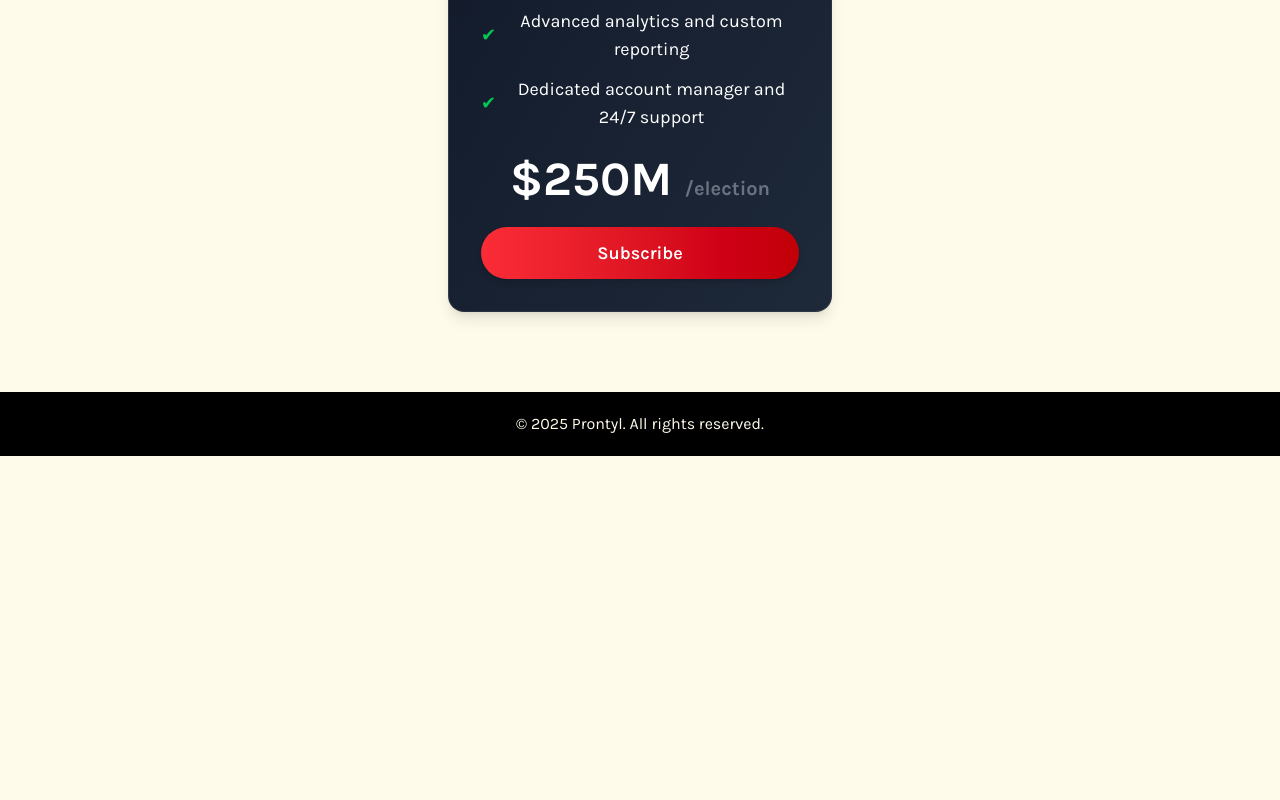
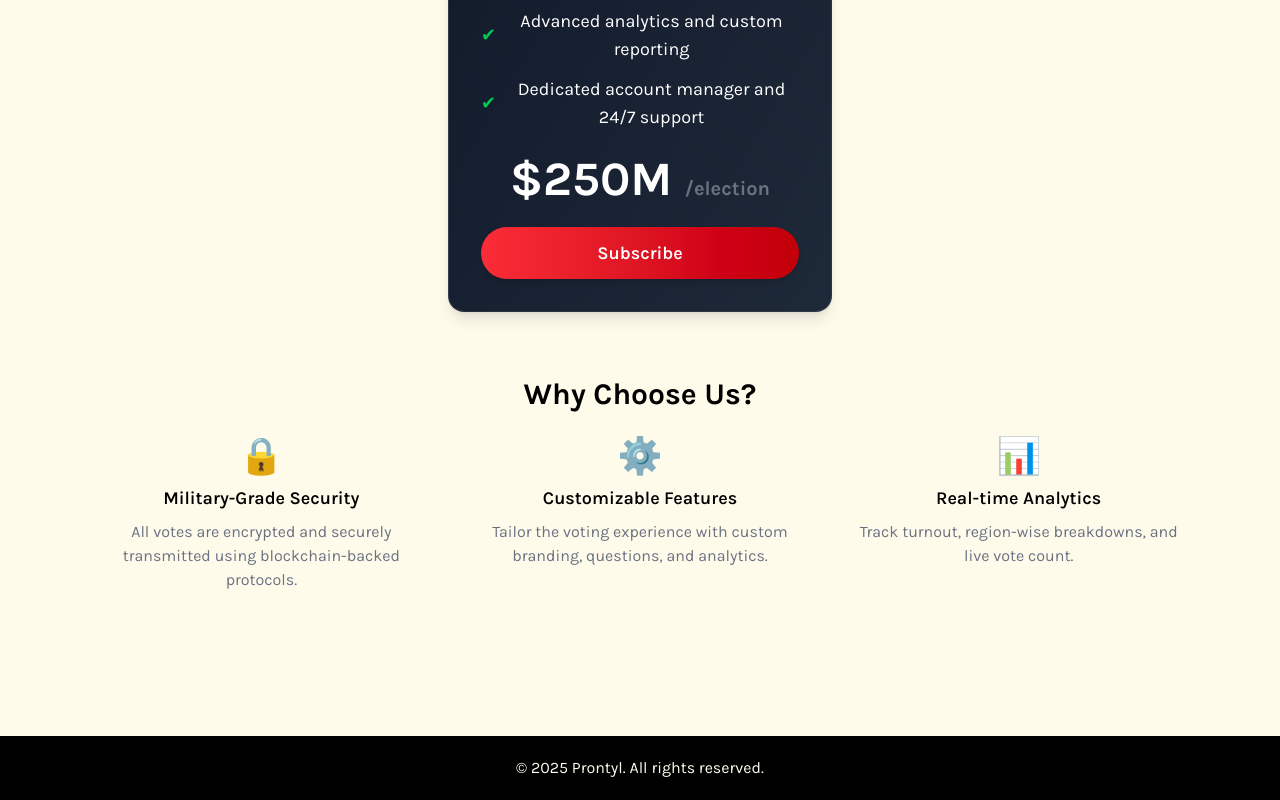
Before and after one commit to DjXray30/final-prontyl, a React (Vite) app: page /register in a window 1280 px wide. Shown: the part 1128-1928 px from the top of the page. Before the commit the page ends 1584 px from the top, so only its background shows below. Built offline with nearby package versions, Linux system fonts and the light colour scheme.

Commit message:
register page content added

```diff
--- a/src/pages/Register.jsx
+++ b/src/pages/Register.jsx
@@ -119,6 +119,27 @@
           </a>
         </div>
       </div>
+      <section className="max-w-6xl mx-auto my-16 px-6">
+  <h2 className="text-3xl font-bold text-center mb-6">Why Choose Us?</h2>
+  <div className="grid grid-cols-1 md:grid-cols-3 gap-8 text-center">
+    <div>
+      <div className="text-4xl mb-2">🔒</div>
+      <h3 className="font-semibold text-lg">Military-Grade Security</h3>
+      <p className="text-gray-500 mt-2">All votes are encrypted and securely transmitted using blockchain-backed protocols.</p>
+    </div>
+    <div>
+      <div className="text-4xl mb-2">⚙️</div>
+      <h3 className="font-semibold text-lg">Customizable Features</h3>
+      <p className="text-gray-500 mt-2">Tailor the voting experience with custom branding, questions, and analytics.</p>
+    </div>
+    <div>
+      <div className="text-4xl mb-2">📊</div>
+      <h3 className="font-semibold text-lg">Real-time Analytics</h3>
+      <p className="text-gray-500 mt-2">Track turnout, region-wise breakdowns, and live vote count.</p>
+    </div>
+  </div>
+</section>
+
     </div>
     <Copyright/>
     </>
```
